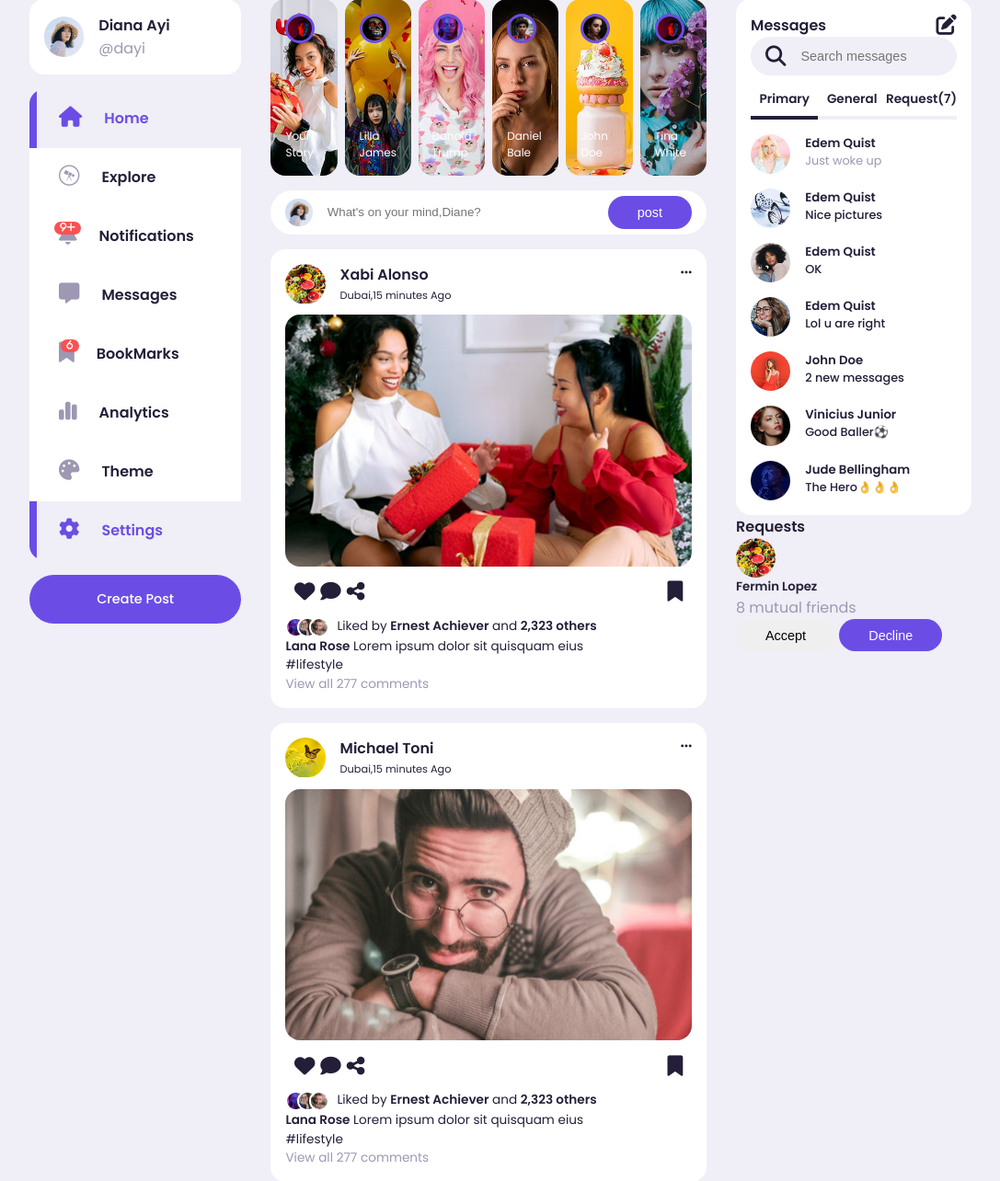
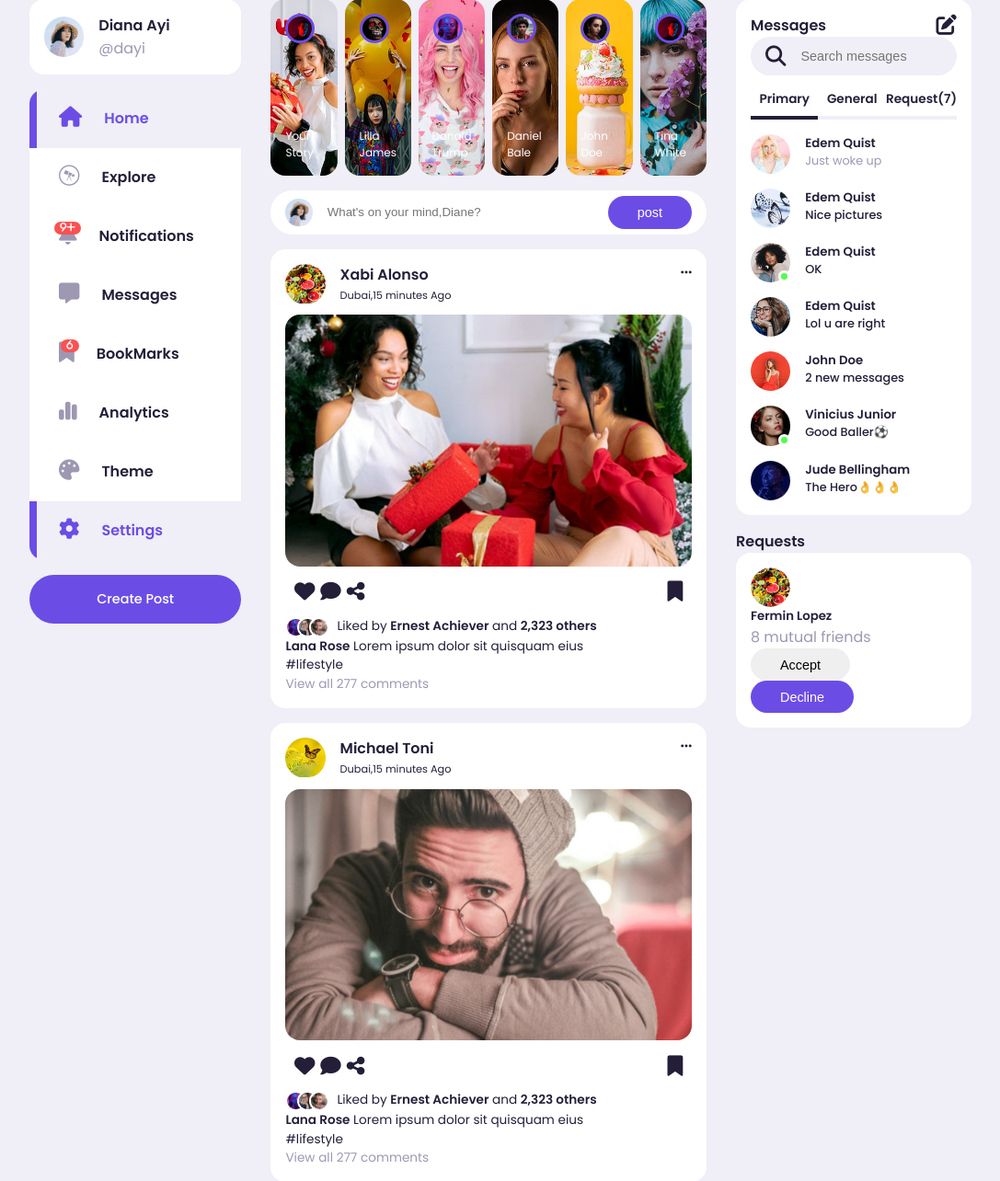
Before and after one commit to KATAKYIE-KWESI/Django-Project13, a Django app: page /log_in/ in a window 1280 px wide. Shown: the part 106-1390 px from the top of the page at 92% size, without its empty margins (96-1183 px from the left). Run offline with Django 5.2, Linux system fonts and the light colour scheme; some libraries are stand-ins or nearby versions.

Commit message:
Stylinng of friend Requests Phase 1

```diff
--- a/static/styles2.css
+++ b/static/styles2.css
@@ -478,12 +478,29 @@
  border-color: var(--color-dark);
 }
 
+.right .messages .message-requests{
+ border-color: var(--color-primary);
+}
+
 .right .messages .message{
  display: flex;
  gap: 1rem;
  margin-bottom: 1rem;
  align-items: start;
 }
+
+
+.right .message .profile-photo{
+ position: relative;
+ overflow: visible;
+}
+
+.right .profile-photo img{
+ border-radius: 50%;
+}
+
+
+
 
 .right .messages .message:last-child{
  margin: 0;
@@ -492,3 +509,32 @@
 .right .messages .message p{
  font-size: 0.8rem;
 }
+
+
+.right .messages .message .profile-photo .active{
+  width: 0.8rem;
+  height: 0.8rem;
+  border-radius: 50%;
+  border: 3px solid var(--color-white);
+  background: var(--color-success);
+  position: absolute;
+  bottom: 0;
+  right: 0;
+}
+
+/*-------------------------------------FRIEND REQUESTS-----------*/
+.right .friend-requests{
+ margin-top: 1rem;
+}
+
+.right .friend-request h4{
+ color: var(--color-gray);
+ margin: 1rem 0;
+}
+
+.right .request{
+ background: var(--color-white);
+ padding: var(--card-padding);
+ border-radius: var(--card-border-radius);
+ margin-bottom: 0.7rem;
+}
--- a/templates/firstpage.html
+++ b/templates/firstpage.html
@@ -554,6 +554,7 @@
                   <div class="message">
                       <div class="profile-photo">
                           <img src="{% static './images/profile-3.jpg' %}">
+                          <div class="active"></div>
                       </div>
                       <div class="message-body">
                           <h5>Edem Quist</h5>
@@ -587,6 +588,7 @@
                   <div class="message">
                       <div class="profile-photo">
                           <img src="{% static './images/profile-6.jpg' %}">
+                          <div class="active"></div>
                       </div>
                       <div class="message-body">
                           <h5>Vinicius Junior</h5>
```
Also changed, not shown: db.sqlite3.
